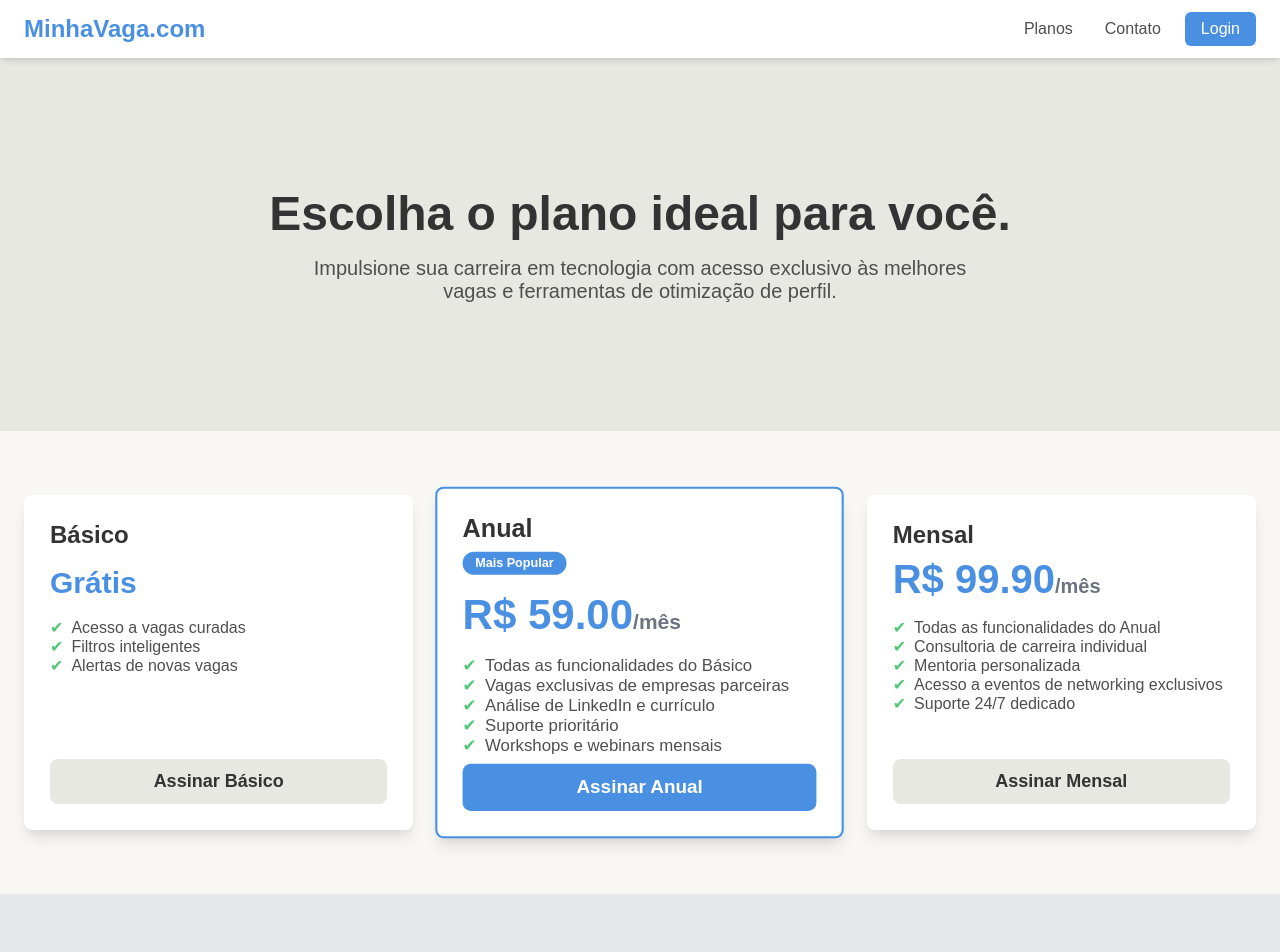
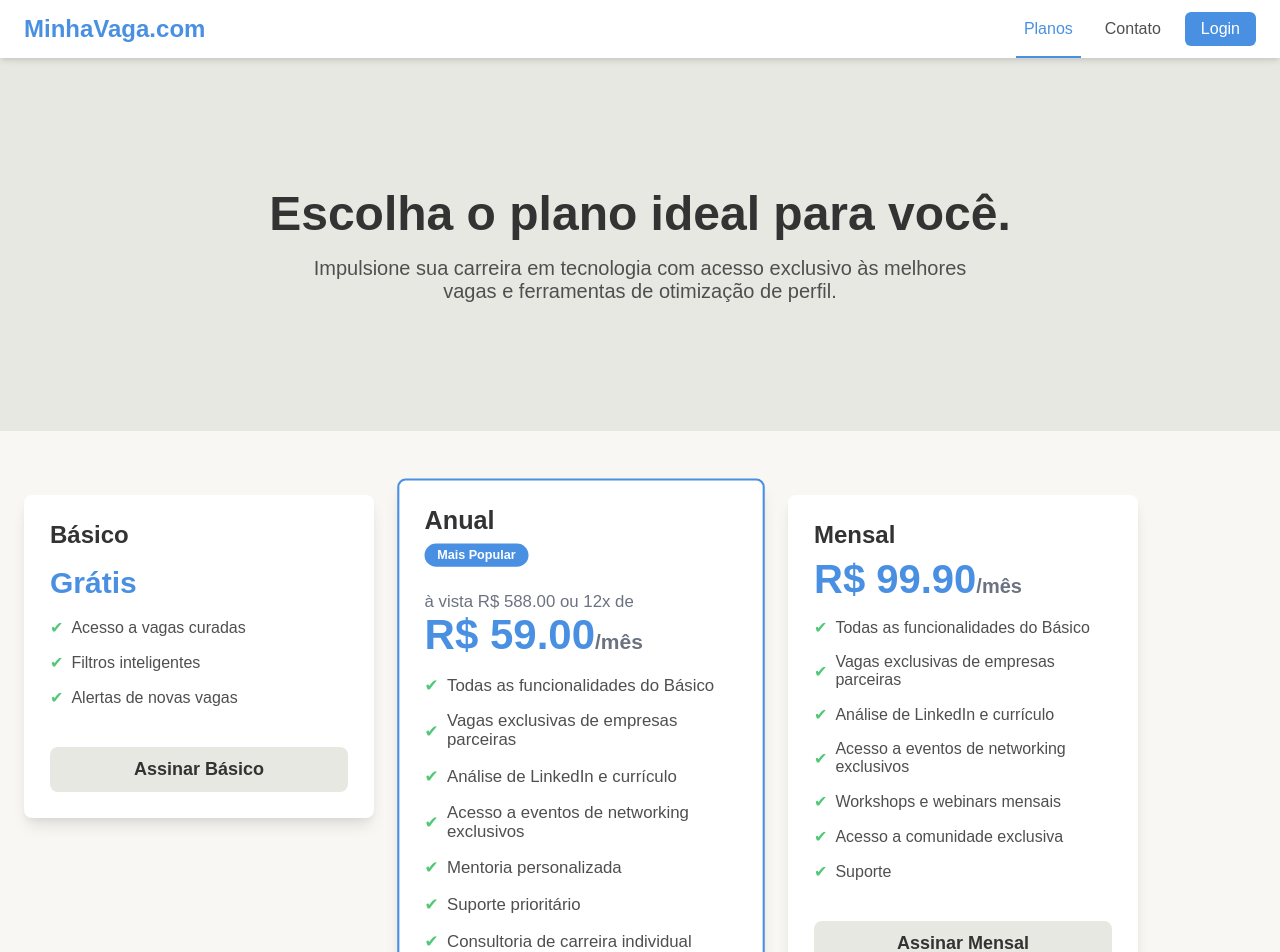
Before and after one commit to minhavaga-com/minha-vaga, a React (Vite) app in the folder front/: page /planos in a window 1280 px wide. Shown: the top 952 px of the page. Built offline with nearby package versions, Linux system fonts and the light colour scheme.

Commit message:
Fixed the layout of the payment plans page

```diff
--- a/front/src/components/Header/Header.tsx
+++ b/front/src/components/Header/Header.tsx
@@ -1,5 +1,5 @@
 import React, { useState } from 'react';
-import { Link } from 'react-router-dom';
+import { Link, useLocation } from 'react-router-dom';
 import {
   HeaderContainer,
   Nav,
@@ -13,6 +13,7 @@ import {
 
 export const Header: React.FC = () => {
   const [isMobileMenuOpen, setIsMobileMenuOpen] = useState(false);
+  const location = useLocation();
 
   const handleNavLinkClick = () => {
     setIsMobileMenuOpen(false);
@@ -23,7 +24,13 @@ export const Header: React.FC = () => {
       <Nav>
         <Logo as={Link} to="/">MinhaVaga.com</Logo>
         <NavLinks>
-          <NavLink as={Link} to="/planos">Planos</NavLink>
+          <NavLink
+            as={Link}
+            to="/planos"
+            $isActive={location.pathname === '/planos'}
+          >
+            Planos
+          </NavLink>
           <NavLink as={Link} to="#contact">Contato</NavLink>
           <LoginButton href="https://em-breve-one.vercel.app/" target="_blank">Login</LoginButton>
         </NavLinks>
@@ -46,7 +53,14 @@ export const Header: React.FC = () => {
         </MobileMenuButton>
       </Nav>
       <MobileMenu isOpen={isMobileMenuOpen}>
-        <NavLink as={Link} to="/planos" onClick={handleNavLinkClick}>Planos</NavLink>
+        <NavLink
+          as={Link}
+          to="/planos"
+          onClick={handleNavLinkClick}
+          $isActive={location.pathname === '/planos'}
+        >
+          Planos
+        </NavLink>
         <NavLink as={Link} to="#contact" onClick={handleNavLinkClick}>Contato</NavLink>
         <LoginButton href="https://em-breve-one.vercel.app/" target="_blank" onClick={handleNavLinkClick}>Login</LoginButton>
       </MobileMenu>
--- a/front/src/components/Header/styles.ts
+++ b/front/src/components/Header/styles.ts
@@ -34,7 +34,7 @@ export const NavLinks = styled.div`
   }
 `;
 
-export const NavLink = styled.a`
+export const NavLink = styled.a<{ $isActive?: boolean }>`
   font-family: 'Readex Pro', sans-serif;
   color: #4F4F4F;
   padding: 0.5rem;
@@ -42,10 +42,26 @@ export const NavLink = styled.a`
   transition: background-color 0.3s;
   text-decoration: none;
   cursor: pointer;
+  position: relative;
 
   &:hover {
     background-color: #DBDBD4;
   }
+
+  ${({ $isActive }) =>
+    $isActive &&
+    `
+    color: #4A90E2;
+    &::after {
+      content: '';
+      position: absolute;
+      bottom: -12px;
+      left: 0;
+      right: 0;
+      height: 2px;
+      background-color: #4A90E2;
+    }
+  `}
 `;
 
 export const LoginButton = styled(NavLink)`
@@ -55,6 +71,10 @@ export const LoginButton = styled(NavLink)`
 
   &:hover {
     background-color: #357ABD;
+  }
+
+  &::after {
+    display: none !important;
   }
 `;
 
--- a/front/src/screens/PaymentPlans/PaymentPlans.tsx
+++ b/front/src/screens/PaymentPlans/PaymentPlans.tsx
@@ -16,9 +16,11 @@ import {
   Price,
   PriceFree,
   PriceFrequency,
+  InstallmentText,
   FeatureList,
   FeatureItem,
   SubscribeButton,
+  SavingsText,
   ContactSection,
   ContactContainer,
   ContactTitle,
@@ -40,6 +42,9 @@ const PricingCard: React.FC<{ plan: Plan }> = ({ plan }) => {
       <div>
         <PlanName>{plan.name}</PlanName>
         {plan.isPopular && <PopularBadge>Mais Popular</PopularBadge>}
+        {plan.id === 'annual' && (
+          <InstallmentText>à vista R$ 588.00 ou 12x de</InstallmentText>
+        )}
         <Price>
           {displayPrice === 0 ? (
             <PriceFree>Grátis</PriceFree>
@@ -58,9 +63,14 @@ const PricingCard: React.FC<{ plan: Plan }> = ({ plan }) => {
           ))}
         </FeatureList>
       </div>
-      <SubscribeButton isPopular={plan.isPopular} onClick={handleSubscribe}>
-        Assinar {plan.name}
-      </SubscribeButton>
+      <div>
+        <SubscribeButton isPopular={plan.isPopular} onClick={handleSubscribe}>
+          Assinar {plan.name}
+        </SubscribeButton>
+        {plan.id === 'annual' && (
+          <SavingsText>economize 67%</SavingsText>
+        )}
+      </div>
     </Card>
   );
 };
--- a/front/src/screens/PaymentPlans/dataPlans.ts
+++ b/front/src/screens/PaymentPlans/dataPlans.ts
@@ -21,8 +21,12 @@ export const plans: Plan[] = [
       'Todas as funcionalidades do Básico',
       'Vagas exclusivas de empresas parceiras',
       'Análise de LinkedIn e currículo',
+      'Acesso a eventos de networking exclusivos',
+      'Mentoria personalizada',
       'Suporte prioritário',
-      'Workshops e webinars mensais'
+      'Consultoria de carreira individual',
+      'Workshops e webinars mensais',
+      'Acesso a comunidade exclusiva'
     ],
     isPopular: true,
   },
@@ -32,11 +36,13 @@ export const plans: Plan[] = [
     monthlyPrice: 99.90,
     yearlyPrice: 999.00,
     features: [
-      'Todas as funcionalidades do Anual',
-      'Consultoria de carreira individual',
-      'Mentoria personalizada',
+      'Todas as funcionalidades do Básico',
+      'Vagas exclusivas de empresas parceiras',
+      'Análise de LinkedIn e currículo',
       'Acesso a eventos de networking exclusivos',
-      'Suporte 24/7 dedicado'
+      'Workshops e webinars mensais',
+      'Acesso a comunidade exclusiva',
+      'Suporte'
     ],
   },
 ];
--- a/front/src/screens/PaymentPlans/styles.ts
+++ b/front/src/screens/PaymentPlans/styles.ts
@@ -46,12 +46,14 @@ export const PricingSection = styled.section`
 export const PlansGrid = styled.div`
   display: grid;
   gap: 2rem;
+  align-items: start;
+  justify-items: center;
 
   @media (min-width: 768px) {
-    grid-template-columns: repeat(2, 1fr);
+    grid-template-columns: repeat(2, minmax(280px, 400px));
   }
   @media (min-width: 1024px) {
-    grid-template-columns: repeat(3, 1fr);
+    grid-template-columns: repeat(3, minmax(280px, 350px));
   }
 `;
 
@@ -62,7 +64,8 @@ export const Card = styled.div<{ isPopular?: boolean }>`
   padding: 1.5rem;
   display: flex;
   flex-direction: column;
-  justify-content: space-between;
+  width: 100%;
+  max-width: 350px;
   border: 2px solid ${({ isPopular }) => (isPopular ? '#4A90E2' : 'transparent')};
   transform: ${({ isPopular }) => (isPopular ? 'scale(1.05)' : 'scale(1)')};
   transition: transform 0.3s ease;
@@ -116,7 +119,7 @@ export const FeatureList = styled.ul`
 export const FeatureItem = styled.li`
   display: flex;
   align-items: center;
-
+  margin: 1rem 0;
   span {
     color: #50C878;
     margin-right: 0.5rem;
@@ -126,6 +129,7 @@ export const FeatureItem = styled.li`
 export const SubscribeButton = styled.button<{ isPopular?: boolean }>`
   width: 100%;
   padding: 0.75rem;
+  margin-top: 1.5rem;
   border-radius: 8px;
   font-weight: 600;
   font-size: 1.125rem;
@@ -141,6 +145,21 @@ export const SubscribeButton = styled.button<{ isPopular?: boolean }>`
   }
 `;
 
+export const SavingsText = styled.p`
+  text-align: center;
+  color: #50C878;
+  font-weight: 600;
+  font-size: 1.2rem;
+  margin-top: 0.5rem;
+  margin-bottom: 0;
+`;
+
+export const InstallmentText = styled.p`
+  font-size: 1rem;
+  color: #6b7280;
+  margin-top: 0.5rem;
+`;
+
 export const ContactSection = styled(HeroSection)`
   background-color: #E5E7EB;
 `;
@@ -154,6 +173,7 @@ export const ContactButton = styled.a`
   color: #FFFFFF;
   font-weight: 600;
   padding: 0.75rem 2rem;
+  margin-top: 1.5rem;
   border-radius: 8px;
   font-size: 1.125rem;
   text-decoration: none;
```
